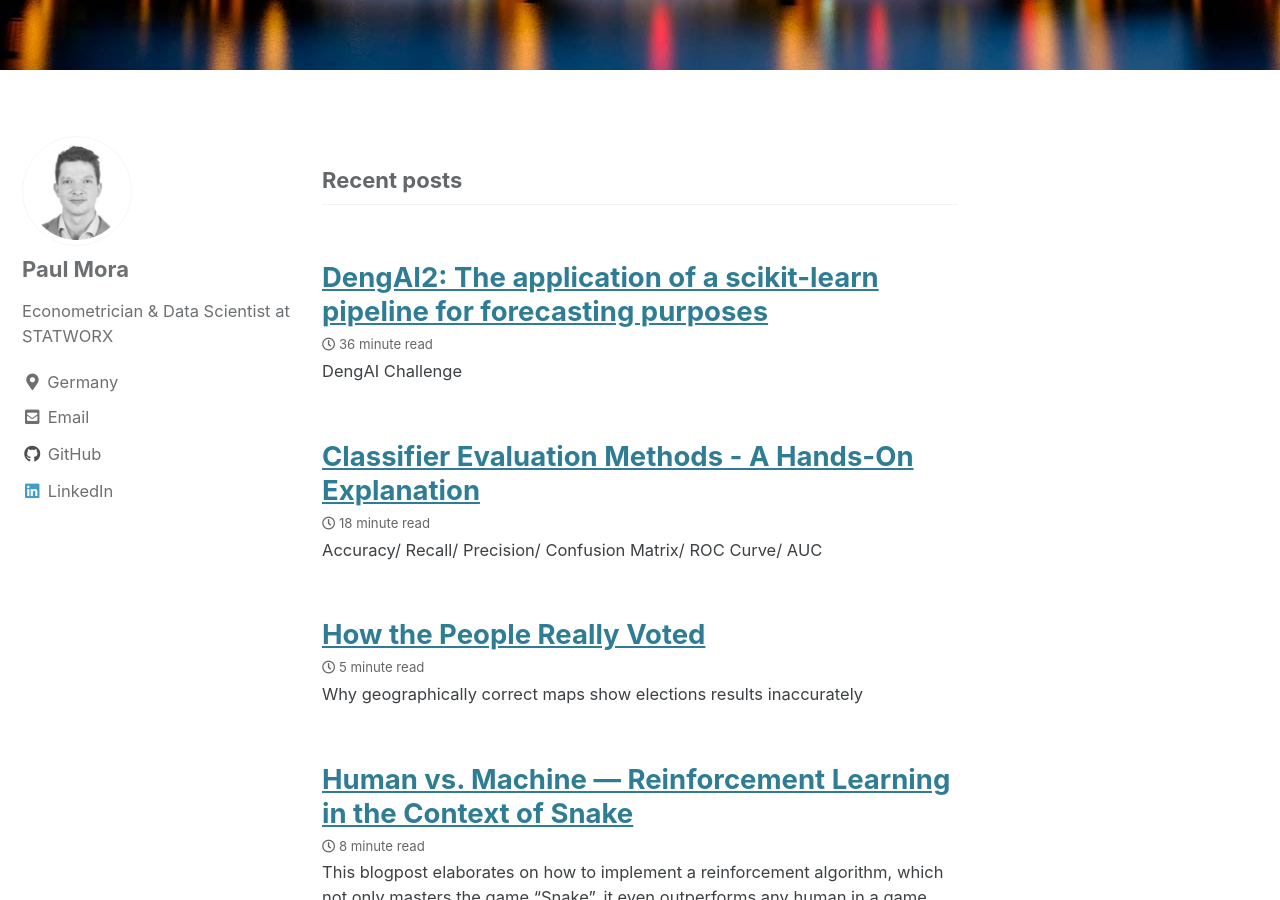
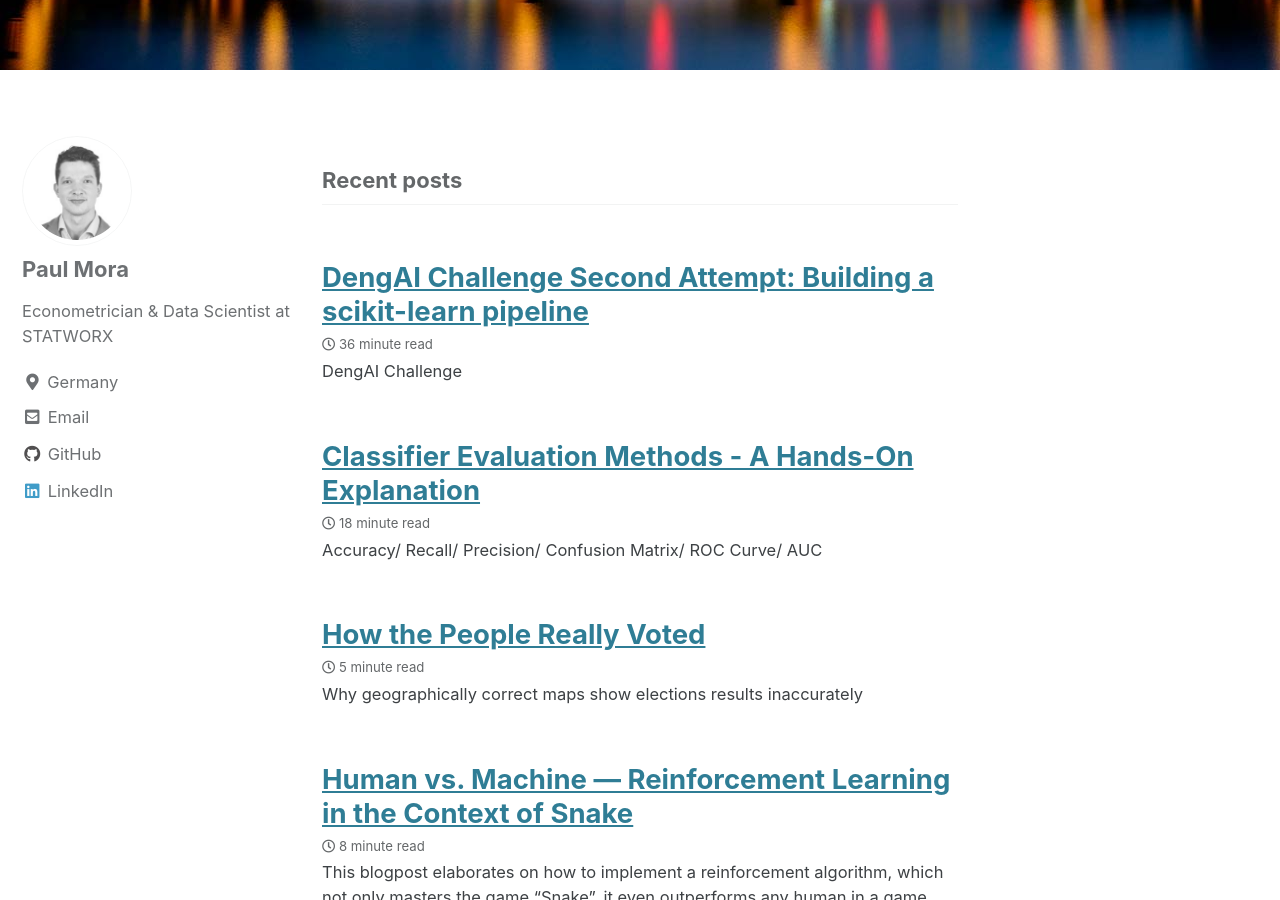
Before and after one commit to data4help/paul-mora.com, a Jekyll site: the page built from _pages/blog.md, in a window 1280 px wide and 900 px high, scrolled down 453 px. Built offline with Jekyll 4.4.1, drawn with Linux system fonts in a browser that asks for light colours; cached includes are drawn as plain includes; comment, search, counter and statistics services are not loaded; a style sheet for code colours, icons or effects is not loaded.

```diff
--- a/_layouts/posts.html
+++ b/_layouts/posts.html
@@ -28,3 +28,5 @@ layout: archive
     <a href="#page-title" class="back-to-top">{{ site.data.ui-text[site.locale].back_to_top | default: 'Back to Top' }} &uarr;</a>
   </section>
 {% endfor %}
+
+<script src="https://cdn.mathjax.org/mathjax/latest/MathJax.js?config=TeX-AMS-MML_HTMLorMML" type="text/javascript"></script>
--- a/_posts/dengai/2021-03-11-DengAI2-Second-Attempt-Pipeline.md
+++ b/_posts/dengai/2021-03-11-DengAI2-Second-Attempt-Pipeline.md
@@ -1,5 +1,5 @@
 ---
-title: "DengAI2: The application of a scikit-learn pipeline for forecasting purposes"
+title: "DengAI Challenge Second Attempt: Building a scikit-learn pipeline"
 categories:
   - Time Series
   - Python
@@ -518,7 +518,7 @@ In contrast to how the paper suggests, we do not compare the performance of the
 
 We therefore apply the same transformation to the mean scoring function as is also applied to the $R^2$ value.
 
-$$adj. mean = 1 - \left( \frac{(1-mean) * (nobs - 1)}{nobs-nfeatures-1} \right)$$
+$`adj. mean = 1 - \left( \frac{(1-mean) * (nobs - 1)}{nobs-nfeatures-1} \right)`$
 
 In the formula above the *mean* denotes the averaged scoring function from the cross-validation using a certain value of *e*. *nobs* stand for the number of observations which were used in the training. *nfeatures* describes the number of features which resulted from this procedure using *e*.
 
```
Also changed, not shown: other parts of _posts/dengai/2021-03-11-DengAI2-Second-Attempt-Pipeline.md (+2 -2 lines), 2 other files.
